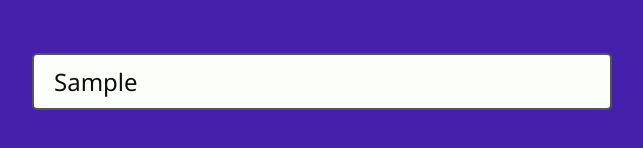
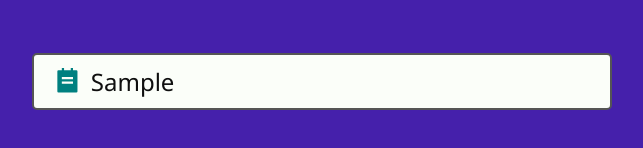
Before and after one commit to DiMelnikov/Todo-App, a React (Create React App) app: page / in a window 1280 px wide. Both pictures are taken after typing "Sample" into the empty fields and a click on the button "Submit". Shown: the part 164-312 px from the top of the page, without its empty margins (318-961 px from the left). Built offline with nearby package versions, Linux system fonts and the light colour scheme.

Commit message:
add icon

```diff
--- a/package.json
+++ b/package.json
@@ -8,6 +8,7 @@
     "@testing-library/user-event": "^13.5.0",
     "react": "^18.2.0",
     "react-dom": "^18.2.0",
+    "react-icons": "^4.7.1",
     "react-scripts": "5.0.1",
     "web-vitals": "^2.1.4"
   },
--- a/src/components/TodoList/Todo.js
+++ b/src/components/TodoList/Todo.js
@@ -1,8 +1,10 @@
+import { RiTodoFill } from 'react-icons/ri'
 import styles from './Todo.module.css'
 
 function Todo({ todo, deleteTodo, index }) {
 	return (
 		<div className={styles.todo} onDoubleClick={() => deleteTodo(index)}>
+			<RiTodoFill className={styles.todoIcon} />
 			<div className={styles.todoText}>{todo}</div>
 		</div>
 	)
```
Also changed, not shown: 1 other file (tests, documents, lock files or other folders).
